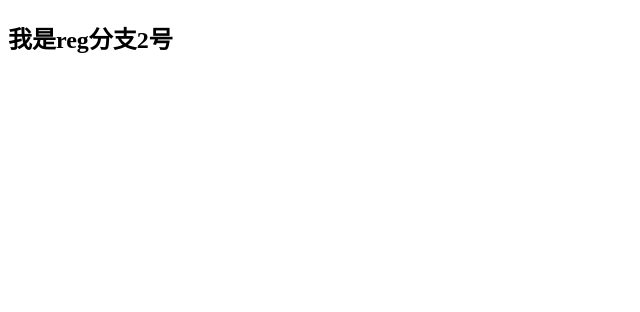
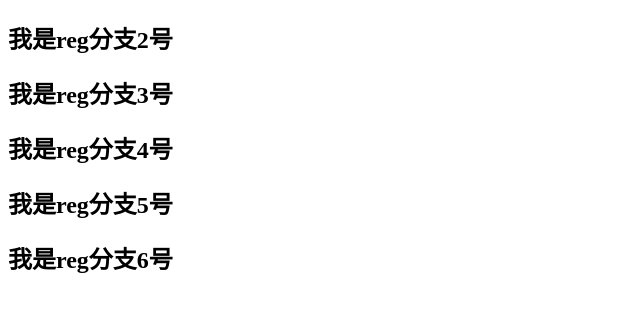
Before and after one commit to wangqiwei0504/project_02, a plain HTML site: page index.html in a window 1280 px wide. Shown: the whole page, without its empty margins (0-640 px from the left). Drawn offline with Linux system fonts and the light colour scheme.

Commit message:
我是reg分支2号

```diff
--- a/index.html
+++ b/index.html
@@ -9,5 +9,9 @@
   </head>
   <body>
    <h2>我是reg分支2号</h2>
+   <h2>我是reg分支3号</h2>
+   <h2>我是reg分支4号</h2>
+   <h2>我是reg分支5号</h2>
+   <h2>我是reg分支6号</h2>
   </body>
 </html>
```
